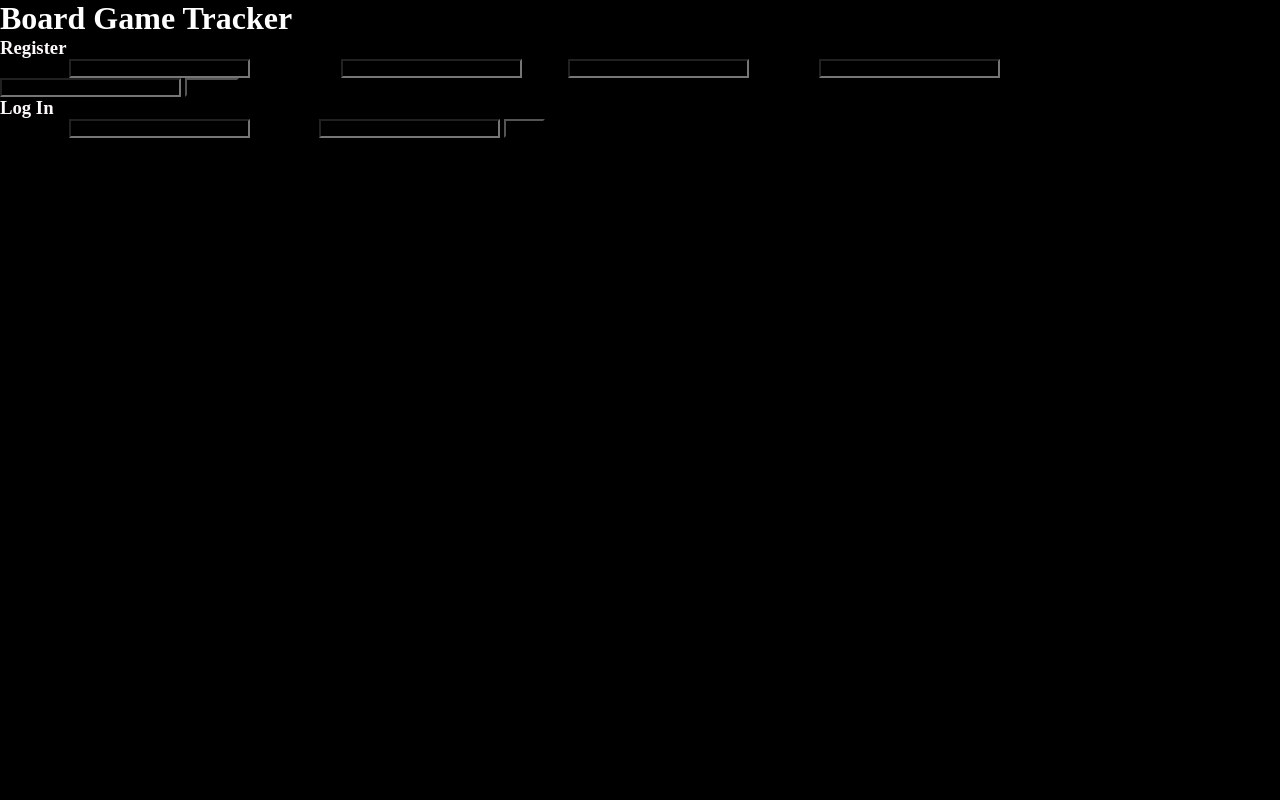
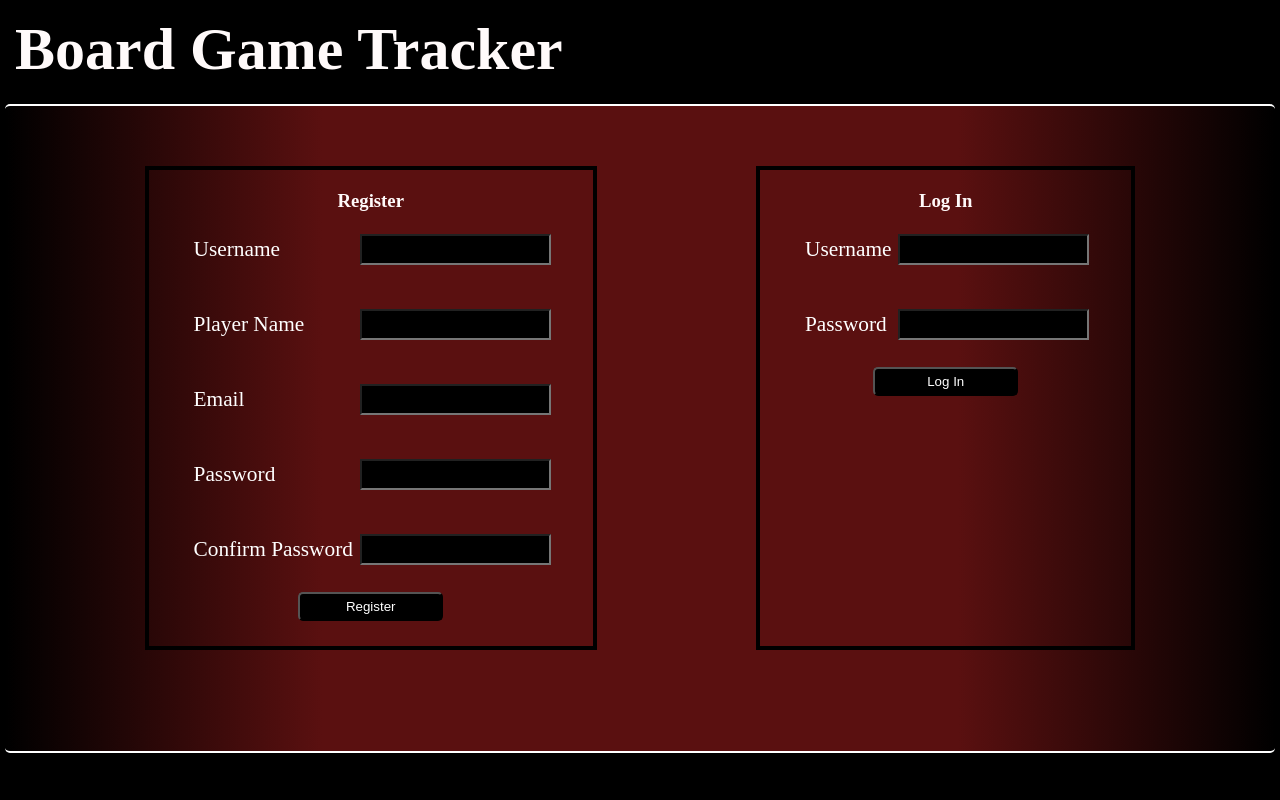
Before and after one commit to bcossum/ben_cossum_solo_proj, a Django app: page / in a window 1280 px wide. Run offline with Django 3.2, Linux system fonts and the light colour scheme; parts of the project's set-up code (start-up, migrations or seed data) failed here and were passed over; some web fonts are replaced.

Commit message:
"more style added"

```diff
--- a/board_game_tracker_app/static/css/style.css
+++ b/board_game_tracker_app/static/css/style.css
@@ -153,6 +153,7 @@ th, td{
   margin: 5px;
   border-radius: 5px;
   width: 145px;
+  align-self: center;
 }
 
 .right_subcontent{
@@ -188,13 +189,10 @@ th, td{
   font-size: 16pt;
 }
 
-form:first-child{
-  border-bottom: 1px solid white;
-}
-
 .input_block>input, textarea{
   color: white;
   padding: 5px;
+  margin: 2px;
 }
 
 .input_block>label, .input_block>p, .player_block>label, .player_block>p{
@@ -204,11 +202,14 @@ form:first-child{
 
 .player_block{
   font-size: 16pt;
-  padding: 5px;
+  padding: 10px;
+  border-bottom: 2px solid white;
+  border-top: 2px solid white;
+  width: 50%;
+  margin-bottom: 20px;
 }
 
 .player_name{
-  border-bottom: 2px solid white;
   font-weight: bold;
   font-size: 24pt;
   width: 25%;
@@ -348,3 +349,35 @@ form:first-child{
   font-family: "Monofett";
   font-size: 24pt;
 }
+
+#login{
+  display: flex;
+  justify-content: space-around;
+  width: 100%;
+  vertical-align: top;
+  background-color: transparent;
+  padding: 50px;
+}
+
+.form{
+  background-color: transparent;
+  border: 4px solid black;
+  padding: 20px;
+  text-align: center;
+  color: white;
+}
+
+.form>form{
+  display: flex;
+  flex-flow: column wrap;
+  align-content: center;
+  background-color: transparent;
+}
+
+.form form .input_block{
+  display: flex;
+  flex-wrap: wrap;
+  justify-content: space-between;
+  align-content: center;
+  padding: 20px;
+}
--- a/board_game_tracker_app/templates/game.html
+++ b/board_game_tracker_app/templates/game.html
@@ -6,7 +6,7 @@
   {% load static %}
   <link rel="stylesheet" href="{% static 'css/style.css' %}">
   <link href='https://fonts.googleapis.com/css?family=Monofett' rel='stylesheet'>
-  <title>Document</title>
+  <title>Board Game Tracker</title>
 </head>
 <body>
   <div id="container">
--- a/board_game_tracker_app/templates/game_search.html
+++ b/board_game_tracker_app/templates/game_search.html
@@ -6,7 +6,7 @@
   {% load static %}
   <link rel="stylesheet" href="{% static 'css/style.css' %}">
   <link href='https://fonts.googleapis.com/css?family=Monofett' rel='stylesheet'>
-  <title>Document</title>
+  <title>Board Game Tracker</title>
 </head>
 <body>
   <div id="container">
--- a/board_game_tracker_app/templates/index.html
+++ b/board_game_tracker_app/templates/index.html
@@ -6,7 +6,7 @@
   {% load static %}
   <link rel="stylesheet" href="{% static 'css/style.css' %}">
   <link href='https://fonts.googleapis.com/css?family=Monofett' rel='stylesheet'>
-  <title>Document</title>
+  <title>Board Game Tracker</title>
 </head>
 <body>
   <div id="container">
--- a/board_game_tracker_app/templates/login.html
+++ b/board_game_tracker_app/templates/login.html
@@ -6,11 +6,14 @@
   {% load static %}
   <link rel="stylesheet" href="{% static 'css/style.css' %} ">
   <link href='https://fonts.googleapis.com/css?family=Monofett' rel='stylesheet'>
-  <title>Document</title>
+  <title>Board Game Tracker</title>
 </head>
 <body>
   <div class="container">
-    <h1>Board Game Tracker</h1>
+
+    <div id="header">
+      <a href="/"><h1 class="logo">Board Game Tracker</h1></a>
+    </div>
 
     {% if messages %}
       <ul class="messages">
@@ -20,43 +23,68 @@
       </ul>
     {% endif %}
 
-    <div id="form">
+    <div class="content">
+      <div id="login">
+        <div class="form">
           <h3>Register</h3>
           <form action="/reg" method="POST">
             {% csrf_token %}
+
+            <div class="input_block">
               <label for="username">Username</label>
               <input type="text" name="username" id="username">
+            </div>
 
+            <div class="input_block">
               <label for="player">Player Name</label>
               <input type="text" name="player" id="player">
+            </div>
 
+            <div class="input_block">
               <label for="email">Email</label>
               <input type="text" name="email" id="email">
+            </div>
 
+            <div class="input_block">
               <label for="password">Password</label>
               <input type="password" name="password" id="password">
+            </div>
 
+            <div class="input_block">
               <label for="pw_confirm">Confirm Password</label>
               <input type="password" name="pw_confirm" id="pw_confirm">
+            </div>
 
-        <input type="submit" value="Register">
+            <input type="submit" value="Register" class="button">
           </form>
         </div>
 
-    <div id="form">
+        <div class="form">
           <h3>Log In</h3>
           <form action="/login" method="POST">
             {% csrf_token %}
+
+            <div class="input_block">
               <label for="username">Username</label>
               <input type="text" name="username" id="username">
+            </div>
 
+            <div class="input_block">
               <label for="password">Password</label>
               <input type="password" name="password" id="password">
+            </div>
 
-        <input type="submit" value="Log In">
+            <input type="submit" value="Log In" class="button">
           </form>
         </div>
 
       </div>
+
+
+    </div>
+
+
+
+  </div>
 </body>
 </html>
--- a/board_game_tracker_app/templates/profile.html
+++ b/board_game_tracker_app/templates/profile.html
@@ -6,7 +6,7 @@
   {% load static %}
   <link rel="stylesheet" href="{% static 'css/style.css' %}">
   <link href='https://fonts.googleapis.com/css?family=Monofett' rel='stylesheet'>
-  <title>Document</title>
+  <title>Board Game Tracker</title>
 </head>
 <body>
   <div id="container">
--- a/board_game_tracker_app/templates/view_play.html
+++ b/board_game_tracker_app/templates/view_play.html
@@ -6,7 +6,7 @@
   {% load static %}
   <link rel="stylesheet" href="{% static 'css/style.css' %}">
   <link href='https://fonts.googleapis.com/css?family=Monofett' rel='stylesheet'>
-  <title>Document</title>
+  <title>Board Game Tracker</title>
 </head>
 <body>
   <div id="container">
```
Also changed, not shown: board_game_tracker_app/templates/record_play.html (+17 -14 lines). Lines whose indentation alone changed are shown as unchanged.
